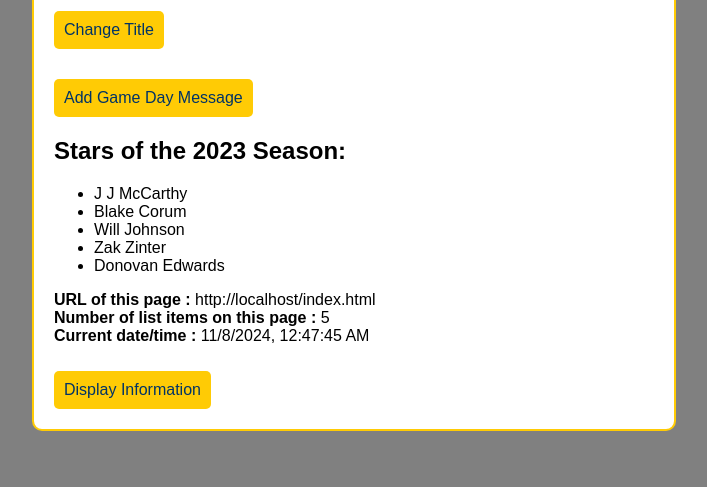
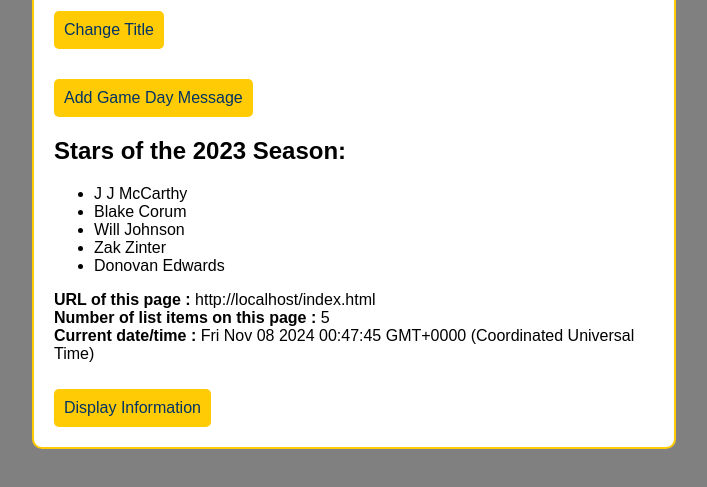
Before and after one commit to OwenDing1104/discussion11, a plain HTML site: page index.html in a window 1280 px wide. Both pictures are taken after a click on the button "Display Information". Shown: the part 121-608 px from the top of the page, without its empty margins (286-993 px from the left). Drawn offline with Linux system fonts and the light colour scheme.

Commit message:
Add files via upload

```diff
--- a/index.html
+++ b/index.html
@@ -105,7 +105,7 @@
             // Step 6: Update the three span elements using ONLY JavaScript
             document.getElementById("URL").textContent = window.location.href;
             document.getElementById("items").textContent = playerItems.length;
-            document.getElementById("time").textContent = new Date().toLocaleString();
+            document.getElementById("time").innerText = new Date()
         }
     </script>
 </body>
```
